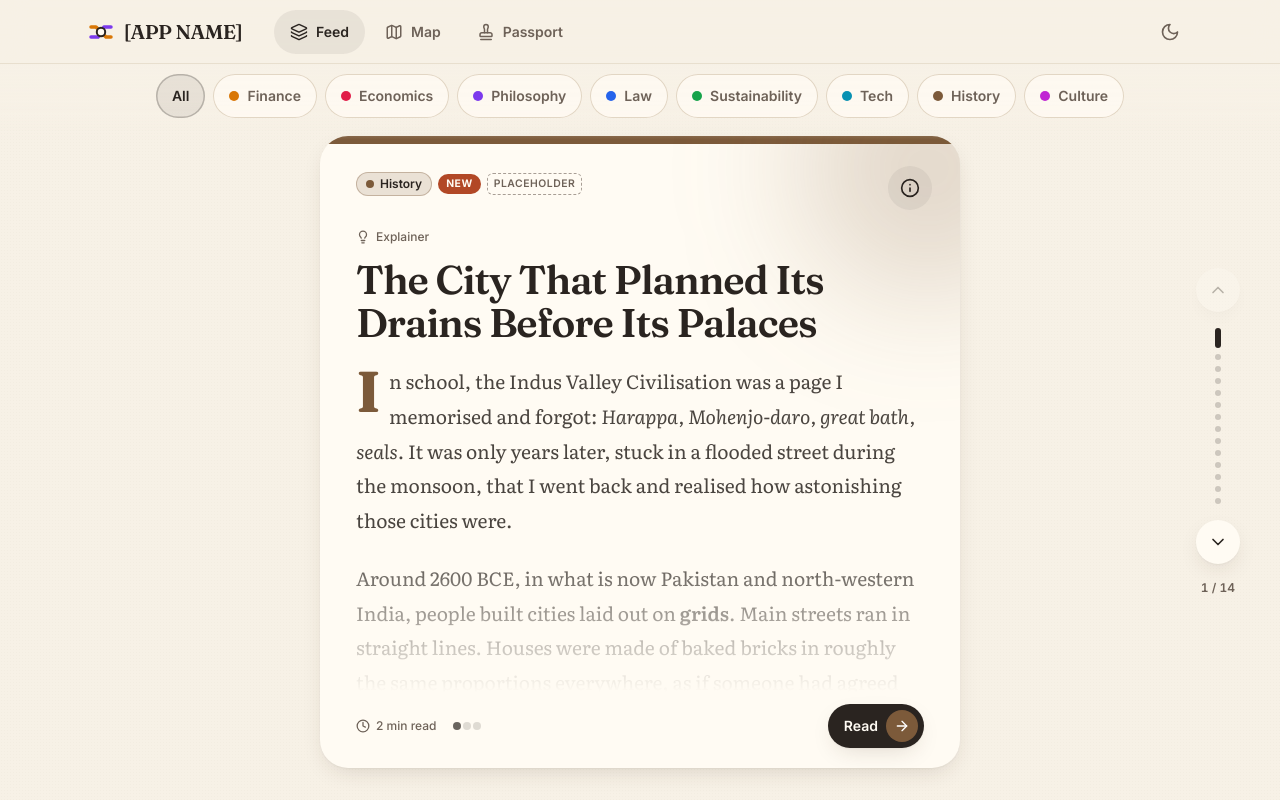
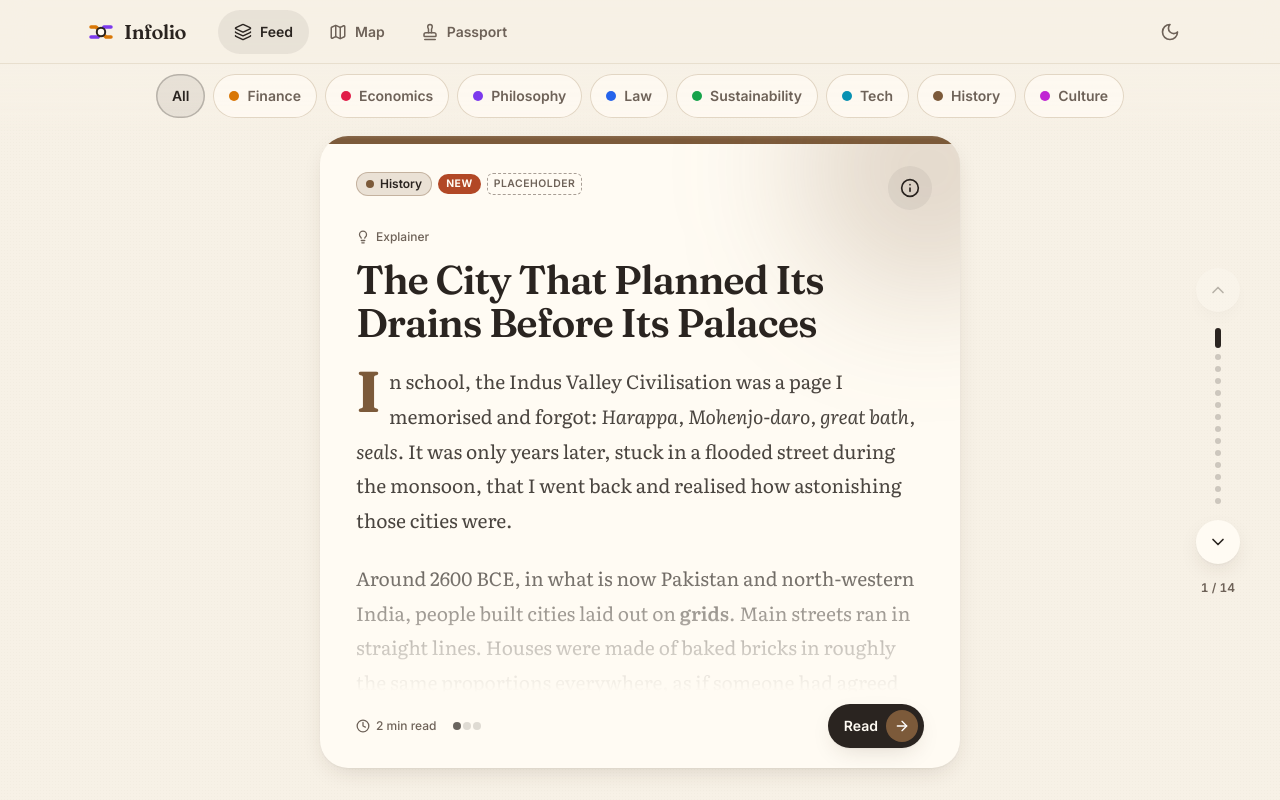
Before and after one commit to whyashika/reading-app, a React (Vite) app: page / in a window 1280 px wide. Built offline with nearby package versions, Linux system fonts and the light colour scheme.

Commit message:
Rename the app to Infolio
Co-Authored-By: Claude Opus 5.5 (1M context) <noreply@anthropic.com>
Claude-Session: https://claude.ai/code/session_01PZVXKdZDPrJiLU8A78xMgD

```diff
--- a/src/config.ts
+++ b/src/config.ts
@@ -2,7 +2,7 @@
  * App-wide settings. Change the name here and it updates everywhere:
  * the nav bar, the browser tab title and the installable (PWA) app name.
  */
-export const APP_NAME = "[APP NAME]";
+export const APP_NAME = "Infolio";
 
 /** A one-line description, used in the install manifest and the page's meta tags. */
 export const APP_TAGLINE = "Hard ideas, told simply, by a fellow learner.";
```
Also changed, not shown: 1 other file (tests, documents, lock files or other folders).
